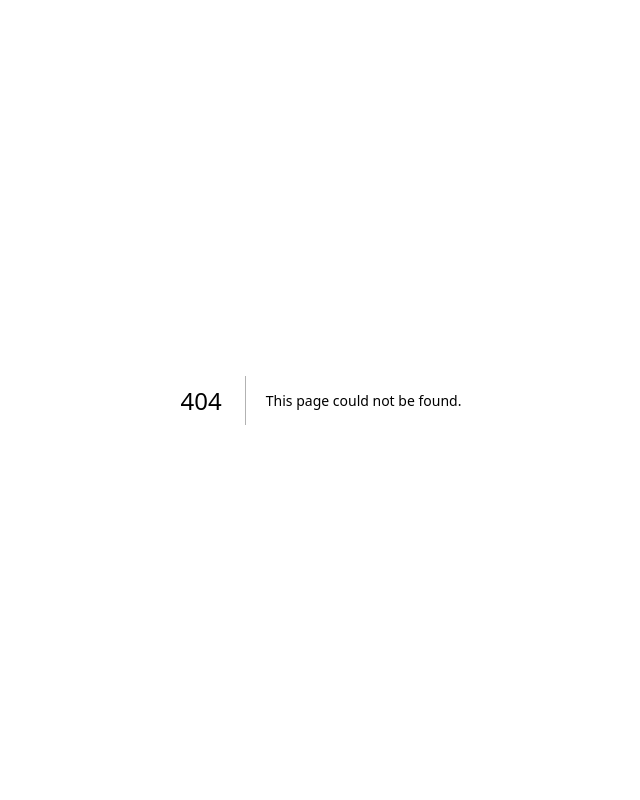
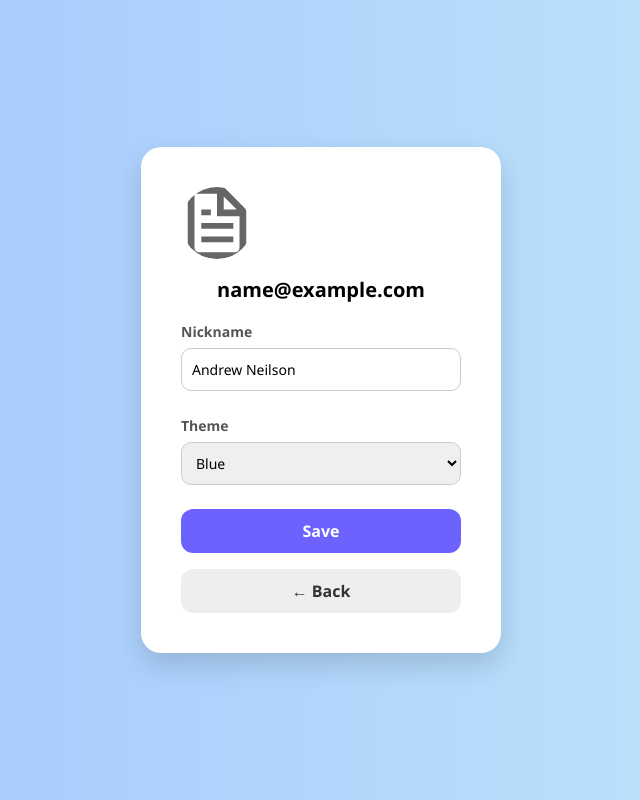
Before and after one commit to minzai0116/JavaFront, a Next.js app: page /profile in a window 1280 px wide. Before the commit this address had no page. Shown: the whole page, without its empty margins (319-959 px from the left). Built offline with nearby package versions, Linux system fonts and the light colour scheme; sample sign-in values are in the browser's storage.

Commit message:
profile page added

```diff
--- a/components/ChatWindow.js
+++ b/components/ChatWindow.js
@@ -6,8 +6,10 @@ export default function ChatWindow() {
     const [input, setInput] = useState("");
     const [selectedStyle, setSelectedStyle] = useState("상담스타일을 선택해주세요");
     const [dropdownOpen, setDropdownOpen] = useState(false);
+    const [hasSelectedEmotion, setHasSelectedEmotion] = useState(false);
 
     const counselingStyles = ["다정한", "공감과 위로", "현실적인 조언"];
+    const emotionButtons = ["슬퍼요 😢", "불안해요 😰", "조언이 필요해요 💡"];
 
     const handleSend = () => {
         if (!input.trim()) return;
@@ -22,9 +24,13 @@ export default function ChatWindow() {
         setInput("");
     };
 
+    const handleSendEmotion = (text) => {
+        console.log("감정 선택됨:", text);
+        setHasSelectedEmotion(true);
+    };
+
     return (
         <div className={styles.chatContainer}>
-            {/* 🔽 상담 스타일 선택 드롭다운 */}
             <div className={styles.dropdownWrapper}>
                 <button
                     className={styles.dropdownToggle}
@@ -52,10 +58,31 @@ export default function ChatWindow() {
                 )}
             </div>
 
-            {/* 💬 메시지 영역 */}
             <div className={styles.messageList}>
-                {messages.length === 0 ? (
-                    <p className={styles.emptyMessage}>Let me hear your heart</p>
+                {!hasSelectedEmotion && messages.length === 0 ? (
+                    <div className={styles.emptyMessageBox}>
+                        <img
+                            src="/sound_of_mind.svg"
+                            alt="Sound of Mind"
+                            className={styles.inputIcon}
+                        />
+                        <h3 className={styles.emptyTitle}>Let me hear your heart</h3>
+                        <p className={styles.emptySubtext}>
+                            Start by sharing anything on your mind.<br />
+                            I'm here to listen and support you.
+                        </p>
+                        <div className={styles.emotionPicker}>
+                            {emotionButtons.map((emotion) => (
+                                <button
+                                    key={emotion}
+                                    className={styles.emotionButton}
+                                    onClick={() => handleSendEmotion(emotion)}
+                                >
+                                    {emotion}
+                                </button>
+                            ))}
+                        </div>
+                    </div>
                 ) : (
                     messages.map((msg) => (
                         <div
@@ -70,7 +97,6 @@ export default function ChatWindow() {
                 )}
             </div>
 
-            {/* ✍️ 입력창 */}
             <div className={styles.inputWrapper}>
                 <div className={styles.inputBox}>
                     <img
--- a/components/LoginPage.jsx
+++ b/components/LoginPage.jsx
@@ -26,7 +26,6 @@ const LoginPage = () => {
 
   return (
       <div className={styles.container}>
-        {/* 왼쪽 소개 영역 */}
         <div className={styles.left}>
           <img src="/logo.png" alt="로고" className={styles.logo} />
           <h1>Learn, Discover & Automate in One Place.</h1>
@@ -34,7 +33,6 @@ const LoginPage = () => {
           <div className={styles.chatExample}>💬 Chat interface example here</div>
         </div>
 
-        {/* 오른쪽 로그인 박스 */}
         <div className={styles.right}>
           <div className={styles.loginBox}>
             <h2 className={styles.title}>Login</h2>
@@ -65,8 +63,16 @@ const LoginPage = () => {
               </div>
             </div>
 
-            <div className={styles.forgotWrapper}>
+            <div className={styles.forgotWrapper} style={{ textAlign: "center" }}>
               <a href="#">Forgot password?</a>
+              <span style={{ margin: "0 8px", color: "#aaa" }}>|</span>
+              <button
+                  className={styles.signupLink}
+                  onClick={() => router.push("/signup")}
+                  style={{ display: "inline", background: "none", border: "none", padding: 0 }}
+              >
+                Sign up
+              </button>
             </div>
 
             <button className={styles.loginBtn} onClick={handleLogin}>
@@ -92,10 +98,9 @@ const LoginPage = () => {
             </div>
 
             <p className={styles.orText}>Or continue as guest</p>
-            <button className={styles.guestBtn} onClick={handleGuestLogin}>Continue as Guest</button>
-
-            <p className={styles.orText}>Or Sign Up Using</p>
-            <button className={styles.signupLink} onClick={() => router.push("/signup")}>SIGN UP</button>
+            <button className={styles.guestBtn} onClick={handleGuestLogin}>
+              Continue as Guest
+            </button>
           </div>
         </div>
       </div>
--- a/pages/chat.js
+++ b/pages/chat.js
@@ -8,14 +8,17 @@ export default function ChatPage() {
     const router = useRouter();
     const [isLoading, setIsLoading] = useState(true);
     const [isGuest, setIsGuest] = useState(false);
+    const [theme, setTheme] = useState("blue");
 
     useEffect(() => {
         const user = JSON.parse(localStorage.getItem("user"));
+        const savedTheme = localStorage.getItem("theme") || "blue";
 
         if (!user) {
             router.push("/login");
         } else {
             setIsGuest(!!user.guest);
+            setTheme(savedTheme);
             setIsLoading(false);
         }
     }, []);
@@ -23,7 +26,7 @@ export default function ChatPage() {
     if (isLoading) return <div>Loading...</div>;
 
     return (
-        <div className={styles.chatPage}>
+        <div className={`${styles.chatPage} ${styles[theme]}`}>
             <Sidebar isGuest={isGuest} />
             <ChatWindow isGuest={isGuest} />
         </div>
--- /dev/null
+++ b/pages/profile.js
@@ -0,0 +1,62 @@
+import { useEffect, useState } from "react";
+import { useRouter } from "next/router";
+import styles from "../styles/ProfilePage.module.css";
+
+export default function ProfilePage() {
+    const router = useRouter();
+    const [user, setUser] = useState(null);
+    const [nickname, setNickname] = useState("");
+    const [theme, setTheme] = useState("blue");
+
+    useEffect(() => {
+        const storedUser = JSON.parse(localStorage.getItem("user"));
+        const storedTheme = localStorage.getItem("theme") || "blue";
+
+        if (!storedUser) {
+            router.push("/login");
+        } else {
+            setUser(storedUser);
+            setNickname(storedUser.nickname || "Andrew Neilson");
+            setTheme(storedTheme);
+        }
+    }, []);
+
+    const handleSave = () => {
+        const updatedUser = { ...user, nickname };
+        localStorage.setItem("user", JSON.stringify(updatedUser));
+        localStorage.setItem("theme", theme);
+        alert("Profile updated!");
+    };
+
+    if (!user) return null;
+
+    return (
+        <div className={`${styles.pageWrapper} ${styles[theme]}`}>
+            <div className={styles.profileCard}>
+                <img src="/file.svg" alt="User" className={styles.avatar} />
+                <h2>{user.email}</h2>
+
+                <label className={styles.label}>Nickname</label>
+                <input
+                    className={styles.input}
+                    value={nickname}
+                    onChange={(e) => setNickname(e.target.value)}
+                />
+
+                <label className={styles.label}>Theme</label>
+                <select
+                    className={styles.select}
+                    value={theme}
+                    onChange={(e) => setTheme(e.target.value)}
+                >
+                    <option value="blue">Blue</option>
+                    <option value="purple">Purple</option>
+                    <option value="pink">Pink</option>
+                </select>
+
+                <button className={styles.saveBtn} onClick={handleSave}>Save</button>
+                <button className={styles.backBtn} onClick={() => router.back()}>← Back</button>
+            </div>
+        </div>
+    );
+}
--- a/styles/LoginPage.module.css
+++ b/styles/LoginPage.module.css
@@ -115,7 +115,7 @@
 }
 
 .forgotWrapper a {
-  font-size: 12px;
+  font-size: 13px;
   color: #6c63ff;
   text-decoration: none;
   font-weight: 500;
@@ -182,7 +182,6 @@
   background: none;
   border: none;
   cursor: pointer;
-  text-decoration: underline;
 }
 
 @keyframes fadeInUp {
--- /dev/null
+++ b/styles/ProfilePage.module.css
@@ -0,0 +1,105 @@
+.pageWrapper {
+    height: 100vh;
+    display: flex;
+    align-items: center;
+    justify-content: center;
+    font-family: 'Segoe UI', sans-serif;
+    transition: background 0.3s ease;
+}
+
+.pageWrapper.blue {
+    background: linear-gradient(to right, #a1c4fd, #c2e9fb);
+}
+
+.pageWrapper.purple {
+    background: linear-gradient(to right, #d4aaff, #c2c2ff);
+}
+
+.pageWrapper.pink {
+    background: linear-gradient(to right, #fbc2eb, #a6c1ee);
+}
+
+.profileCard {
+    background: white;
+    padding: 40px;
+    border-radius: 20px;
+    text-align: center;
+    box-shadow: 0 12px 28px rgba(0, 0, 0, 0.15);
+    max-width: 360px;
+    width: 100%;
+    animation: fadeInUp 0.6s ease-out;
+}
+
+.avatar {
+    width: 72px;
+    height: 72px;
+    border-radius: 50%;
+    margin-bottom: 16px;
+}
+
+.profileCard h2 {
+    font-size: 20px;
+    font-weight: bold;
+    margin-bottom: 16px;
+}
+
+.label {
+    display: block;
+    font-size: 14px;
+    font-weight: 600;
+    color: #555;
+    margin-top: 16px;
+    margin-bottom: 6px;
+    text-align: left;
+}
+
+.input, .select {
+    width: 100%;
+    padding: 10px;
+    font-size: 14px;
+    border-radius: 10px;
+    border: 1px solid #ccc;
+    outline: none;
+    margin-bottom: 8px;
+    box-sizing: border-box;
+}
+
+.saveBtn, .backBtn {
+    margin-top: 16px;
+    padding: 10px 20px;
+    border-radius: 12px;
+    border: none;
+    font-weight: 600;
+    cursor: pointer;
+    width: 100%;
+    transition: all 0.2s ease;
+}
+
+.saveBtn {
+    background: #6c63ff;
+    color: white;
+}
+
+.saveBtn:hover {
+    background: #574ed3;
+}
+
+.backBtn {
+    background: #eee;
+    color: #333;
+}
+
+.backBtn:hover {
+    background: #ddd;
+}
+
+@keyframes fadeInUp {
+    from {
+        transform: translateY(20px);
+        opacity: 0;
+    }
+    to {
+        transform: translateY(0);
+        opacity: 1;
+    }
+}
```
Also changed, not shown: styles/ChatPage.module.css (+15 -3 lines), styles/ChatWindow.module.css (+113 -23 lines).
